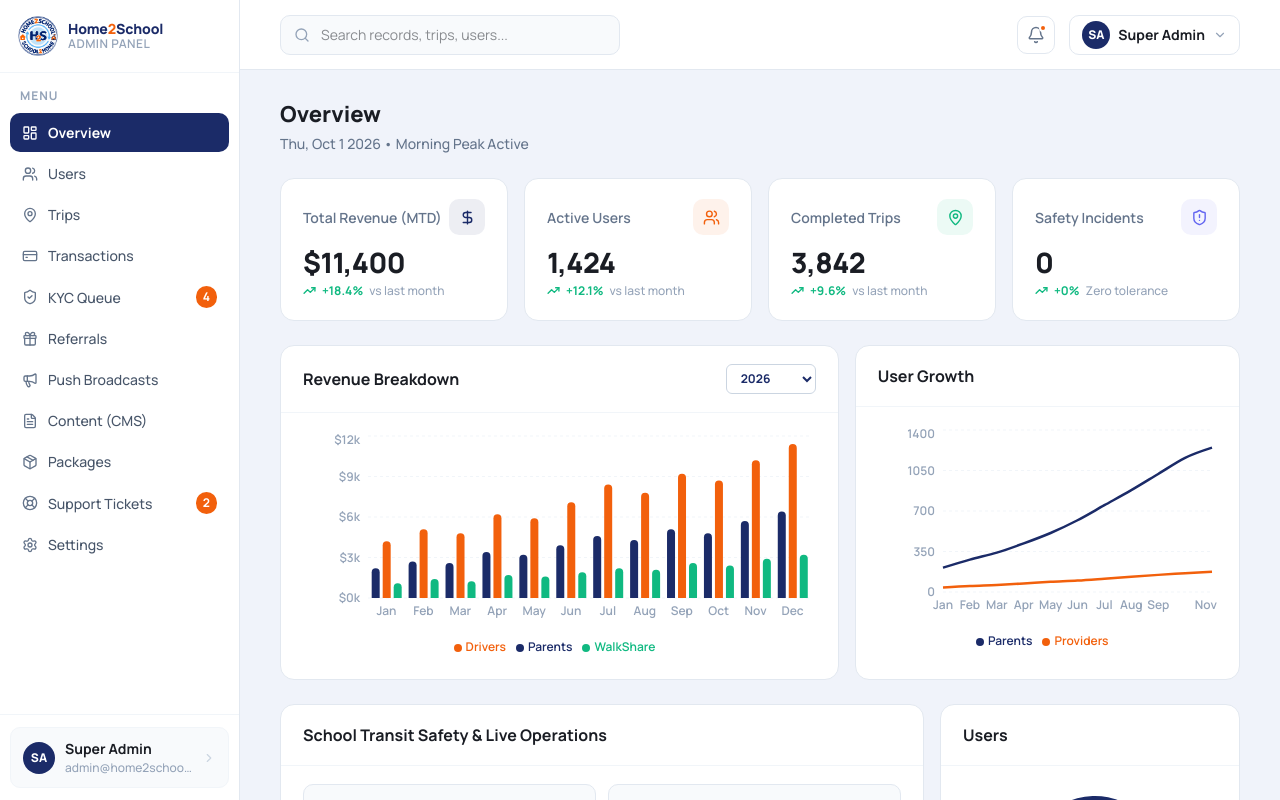
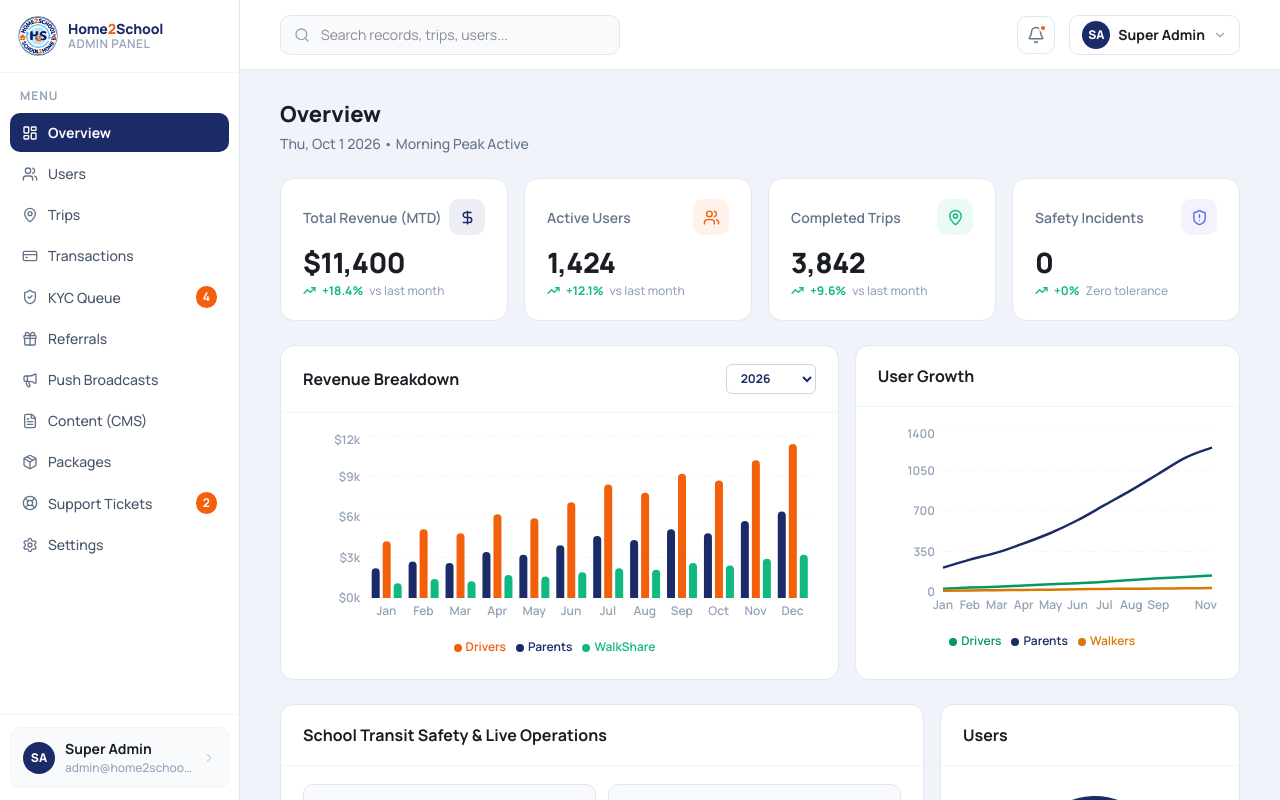
Before and after one commit to BeingSazzad/Kid-Car-rental-Dashboard-, a React (Vite) app: page / in a window 1280 px wide. Shown: the top 800 px of the page. Built offline with nearby package versions, Linux system fonts and the light colour scheme.

Commit message:
feat(overview,users): separate User Growth into 3 roles (Parents, Drivers, Walkers) and replace all emojis with clean Lucide icons

```diff
--- a/src/pages/cms/CMSPage.tsx
+++ b/src/pages/cms/CMSPage.tsx
@@ -1309,7 +1309,7 @@ function AppBrandingManager() {
             boxShadow: activeScreenTab === 'onboarding' ? '0 1px 3px rgba(0,0,0,0.08)' : 'none',
           }}
         >
-          📱 Onboarding Screen
+          Onboarding Screen
         </button>
         <button
           onClick={() => setActiveScreenTab('splash')}
@@ -1325,7 +1325,7 @@ function AppBrandingManager() {
             boxShadow: activeScreenTab === 'splash' ? '0 1px 3px rgba(0,0,0,0.08)' : 'none',
           }}
         >
-          🚀 Splash Loading Screen
+          Splash Loading Screen
         </button>
         <button
           onClick={() => setActiveScreenTab('logo')}
@@ -1341,7 +1341,7 @@ function AppBrandingManager() {
             boxShadow: activeScreenTab === 'logo' ? '0 1px 3px rgba(0,0,0,0.08)' : 'none',
           }}
         >
-          🏷️ App Emblem Logo
+          App Emblem Logo
         </button>
       </div>
 
--- a/src/pages/dashboard/OverviewPage.tsx
+++ b/src/pages/dashboard/OverviewPage.tsx
@@ -52,24 +52,24 @@ const REVENUE_BY_YEAR: Record<string, Array<{ month: string; parent: number; dri
 };
 
 const userGrowthData = [
-  { month: 'Jan', parents: 210, providers: 38 },
-  { month: 'Feb', parents: 280, providers: 52 },
-  { month: 'Mar', parents: 340, providers: 61 },
-  { month: 'Apr', parents: 420, providers: 74 },
-  { month: 'May', parents: 510, providers: 88 },
-  { month: 'Jun', parents: 620, providers: 99 },
-  { month: 'Jul', parents: 750, providers: 115 },
-  { month: 'Aug', parents: 880, providers: 132 },
-  { month: 'Sep', parents: 1020, providers: 148 },
-  { month: 'Oct', parents: 1160, providers: 162 },
-  { month: 'Nov', parents: 1248, providers: 176 },
+  { month: 'Jan', parents: 210, drivers: 28, walkers: 10 },
+  { month: 'Feb', parents: 280, drivers: 38, walkers: 14 },
+  { month: 'Mar', parents: 340, drivers: 45, walkers: 16 },
+  { month: 'Apr', parents: 420, drivers: 56, walkers: 18 },
+  { month: 'May', parents: 510, drivers: 68, walkers: 20 },
+  { month: 'Jun', parents: 620, drivers: 76, walkers: 23 },
+  { month: 'Jul', parents: 750, drivers: 89, walkers: 26 },
+  { month: 'Aug', parents: 880, drivers: 104, walkers: 28 },
+  { month: 'Sep', parents: 1020, drivers: 118, walkers: 30 },
+  { month: 'Oct', parents: 1160, drivers: 130, walkers: 32 },
+  { month: 'Nov', parents: 1248, drivers: 142, walkers: 34 },
 ];
 
 
 const userComposition = [
   { name: 'Parents', value: 1248, color: '#1B2B68' },
-  { name: 'Drivers', value: 142, color: '#F2600C' },
-  { name: 'Walkers', value: 34, color: '#10B981' },
+  { name: 'Drivers', value: 142, color: '#059669' },
+  { name: 'Walkers', value: 34, color: '#D97706' },
 ];
 
 const recentUsers = [
@@ -190,7 +190,7 @@ const CustomTooltip = ({ active, payload, label }: any) => {
 
   // Detect whether this dataset represents counts (e.g. User Growth) or currency (Revenue, Earnings)
   const isCount = payload.some((p: any) =>
-    p.dataKey === 'parents' || p.dataKey === 'providers' || (p.name && p.name.toLowerCase().includes('user'))
+    p.dataKey === 'parents' || p.dataKey === 'drivers' || p.dataKey === 'walkers' || (p.name && p.name.toLowerCase().includes('user'))
   );
 
   // Compute total if more than 1 item in payload
@@ -381,7 +381,8 @@ export default function OverviewPage() {
               <Tooltip content={<CustomTooltip />} />
               <Legend iconType="circle" iconSize={8} wrapperStyle={{ fontSize: 12, fontFamily: 'Manrope', fontWeight: 600, paddingTop: 10 }} />
               <Line type="monotone" dataKey="parents" name="Parents" stroke="#1B2B68" strokeWidth={2.5} dot={false} activeDot={{ r: 5, fill: '#1B2B68' }} />
-              <Line type="monotone" dataKey="providers" name="Providers" stroke="#F2600C" strokeWidth={2.5} dot={false} activeDot={{ r: 5, fill: '#F2600C' }} />
+              <Line type="monotone" dataKey="drivers" name="Drivers" stroke="#059669" strokeWidth={2.5} dot={false} activeDot={{ r: 5, fill: '#059669' }} />
+              <Line type="monotone" dataKey="walkers" name="Walkers" stroke="#D97706" strokeWidth={2.5} dot={false} activeDot={{ r: 5, fill: '#D97706' }} />
             </LineChart>
           </ResponsiveContainer>
         </SectionCard>
--- a/src/pages/trips/TripsPage.tsx
+++ b/src/pages/trips/TripsPage.tsx
@@ -325,7 +325,7 @@ export default function TripsPage() {
                     transition: 'all 0.15s ease',
                   }}
                 >
-                  {s === 'All' ? 'All Shifts' : s === 'Morning' ? '🌅 Morning Bell' : '🌆 Afternoon Drop'}
+                  {s === 'All' ? 'All Shifts' : s === 'Morning' ? 'Morning Bell' : 'Afternoon Drop'}
                 </button>
               );
             })}
--- a/src/pages/users/UserDetailPage.tsx
+++ b/src/pages/users/UserDetailPage.tsx
@@ -2,7 +2,8 @@ import { useState, useMemo } from 'react';
 import { useParams, useNavigate } from 'react-router-dom';
 import {
   ArrowLeft, Phone, Mail, MapPin, AlertTriangle, ShieldCheck, Car,
-  CheckCircle2, Baby, UserCheck, Award, Ban, Check, Send
+  CheckCircle2, Baby, UserCheck, Award, Ban, Check, Send,
+  Users, Footprints, Clock, ShieldAlert, GraduationCap, Star
 } from 'lucide-react';
 import { INITIAL_USERS, UserItem, UserRole } from '@/constants/mockUsers';
 
@@ -185,7 +186,7 @@ export default function UserDetailPage() {
                       border: currentUser.roles.length === 3 ? '1px solid #D8B4FE' : '1px solid #CBD5E1',
                     }}
                   >
-                    {currentUser.roles.length === 3 ? '★ Multi-Role (3 Roles)' : 'Dual-Mode'}
+                    {currentUser.roles.length === 3 ? 'Multi-Role (3 Roles)' : 'Dual-Mode'}
                   </span>
                 )}
               </div>
@@ -306,7 +307,7 @@ export default function UserDetailPage() {
           <div style={{ border: '1px solid #E2E8F0', borderRadius: 10, padding: '12px 16px', background: '#FFFFFF' }}>
             <span style={{ fontSize: 11, fontWeight: 600, color: '#64748B' }}>Trust & Safety Rating</span>
             <p style={{ fontSize: 20, fontWeight: 800, color: '#059669', margin: '4px 0 0' }}>
-              {currentUser.details?.rating?.split('★')[0]?.trim() || '5.0'} ★
+              <span style={{ display: 'inline-flex', alignItems: 'center', gap: 4 }}>{currentUser.details?.rating?.split('★')[0]?.trim() || '5.0'} <Star size={16} fill="#F59E0B" color="#F59E0B" /></span>
             </p>
           </div>
           <div style={{ border: '1px solid #E2E8F0', borderRadius: 10, padding: '12px 16px', background: '#FFFFFF' }}>
@@ -355,9 +356,10 @@ export default function UserDetailPage() {
                     transition: 'all 0.15s ease',
                   }}
                 >
-                  <span>
-                    {role === 'Parent' ? '👨‍👩‍👧 Parent' : role === 'Driver' ? '🚗 Driver' : '🚶 Walker'}
-                  </span>
+                  {role === 'Parent' && <Users size={15} color={isSelected ? '#1B2B68' : '#64748B'} />}
+                  {role === 'Driver' && <Car size={15} color={isSelected ? '#B45309' : '#64748B'} />}
+                  {role === 'Walker' && <Footprints size={15} color={isSelected ? '#047857' : '#64748B'} />}
+                  <span>{role}</span>
                   {isEnrolled ? (
                     <span
                       style={{
@@ -421,8 +423,26 @@ export default function UserDetailPage() {
                           }}
                         >
                           <div style={{ display: 'flex', alignItems: 'center', justifyContent: 'space-between' }}>
-                            <div style={{ display: 'flex', alignItems: 'center', gap: 10 }}>
-                              <span style={{ fontSize: 28 }}>{child.avatar}</span>
+                            <div style={{ display: 'flex', alignItems: 'center', gap: 12 }}>
+                              <div
+                                style={{
+                                  width: 44,
+                                  height: 44,
+                                  borderRadius: 12,
+                                  background: 'linear-gradient(135deg, #EEF2FF 0%, #E0E7FF 100%)',
+                                  color: '#1B2B68',
+                                  display: 'flex',
+                                  alignItems: 'center',
+                                  justifyContent: 'center',
+                                  fontWeight: 800,
+                                  fontSize: 14,
+                                  border: '1px solid #C7D2FE',
+                                  boxShadow: '0 1px 2px rgba(27, 43, 104, 0.06)',
+                                  flexShrink: 0,
+                                }}
+                              >
+                                {child.name.split(' ').map(n => n[0]).join('')}
+                              </div>
                               <div>
                                 <h4 style={{ fontSize: 15, fontWeight: 800, color: '#0F172A', margin: 0 }}>
                                   {child.name}
@@ -458,9 +478,15 @@ export default function UserDetailPage() {
                             <span style={{ fontSize: 12, color: '#64748B' }}>
                               {child.schoolAddress}
                             </span>
-                            <div style={{ display: 'flex', gap: 14, marginTop: 4, fontSize: 12, fontWeight: 600, color: '#1B2B68' }}>
-                              <span>🌅 Pickup: {child.pickupTime}</span>
-                              <span>🌆 Dropoff: {child.dropoffTime}</span>
+                            <div style={{ display: 'flex', gap: 10, marginTop: 6, flexWrap: 'wrap' }}>
+                              <div style={{ display: 'flex', alignItems: 'center', gap: 6, background: '#F8FAFC', border: '1px solid #E2E8F0', padding: '4px 10px', borderRadius: 6, fontSize: 12, fontWeight: 700, color: '#1E293B' }}>
+                                <Clock size={13} color="#1B2B68" />
+                                <span>Pickup: {child.pickupTime}</span>
+                              </div>
+                              <div style={{ display: 'flex', alignItems: 'center', gap: 6, background: '#F8FAFC', border: '1px solid #E2E8F0', padding: '4px 10px', borderRadius: 6, fontSize: 12, fontWeight: 700, color: '#1E293B' }}>
+                                <Clock size={13} color="#059669" />
+                                <span>Dropoff: {child.dropoffTime}</span>
+                              </div>
                             </div>
                           </div>
 
@@ -478,9 +504,12 @@ export default function UserDetailPage() {
                               </strong>
                             </div>
 
-                            <div style={{ display: 'flex', flexDirection: 'column', gap: 2, background: '#FEF3C7', padding: '6px 10px', borderRadius: 8, color: '#92400E' }}>
-                              <strong style={{ fontSize: 11 }}>Safety & Medical Instructions:</strong>
-                              <span>{child.notes}</span>
+                            <div style={{ display: 'flex', alignItems: 'flex-start', gap: 8, background: '#FFFBEB', border: '1px solid #FDE68A', padding: '8px 12px', borderRadius: 8, color: '#92400E' }}>
+                              <ShieldAlert size={14} color="#B45309" style={{ flexShrink: 0, marginTop: 2 }} />
+                              <div style={{ display: 'flex', flexDirection: 'column', gap: 2, fontSize: 12 }}>
+                                <strong style={{ fontSize: 11 }}>Safety & Medical Instructions:</strong>
+                                <span>{child.notes}</span>
+                              </div>
                             </div>
                           </div>
                         </div>
@@ -679,7 +708,7 @@ export default function UserDetailPage() {
                         </div>
                         <div style={{ display: 'flex', justifyContent: 'space-between', borderBottom: '1px solid #F1F5F9', paddingBottom: 6 }}>
                           <span style={{ color: '#64748B' }}>Driver Rating:</span>
-                          <strong style={{ color: '#B45309' }}>{currentUser.driverDetails.rating} ★ (from parent reviews)</strong>
+                          <strong style={{ color: '#B45309' }}><span style={{ display: 'inline-flex', alignItems: 'center', gap: 3 }}>{currentUser.driverDetails.rating} <Star size={13} fill="#F59E0B" color="#F59E0B" /> (from parent reviews)</span></strong>
                         </div>
                         <div style={{ display: 'flex', justifyContent: 'space-between', borderBottom: '1px solid #F1F5F9', paddingBottom: 6 }}>
                           <span style={{ color: '#64748B' }}>On-Time Arrival Rate:</span>
@@ -816,7 +845,7 @@ export default function UserDetailPage() {
                         </div>
                         <div style={{ display: 'flex', justifyContent: 'space-between', borderBottom: '1px solid #F1F5F9', paddingBottom: 6 }}>
                           <span style={{ color: '#64748B' }}>Walker Rating:</span>
-                          <strong style={{ color: '#B45309' }}>{currentUser.walkerDetails.rating} ★ (from parents)</strong>
+                          <strong style={{ color: '#B45309' }}><span style={{ display: 'inline-flex', alignItems: 'center', gap: 3 }}>{currentUser.walkerDetails.rating} <Star size={13} fill="#F59E0B" color="#F59E0B" /> (from parents)</span></strong>
                         </div>
                         <div style={{ display: 'flex', justifyContent: 'space-between', borderBottom: '1px solid #F1F5F9', paddingBottom: 6 }}>
                           <span style={{ color: '#64748B' }}>Punctuality Score:</span>
```
